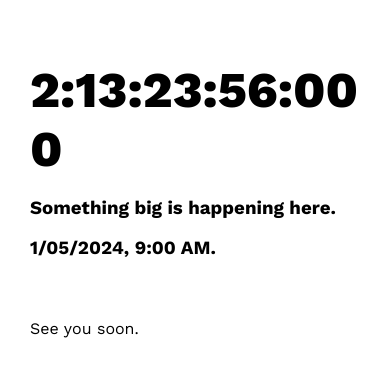
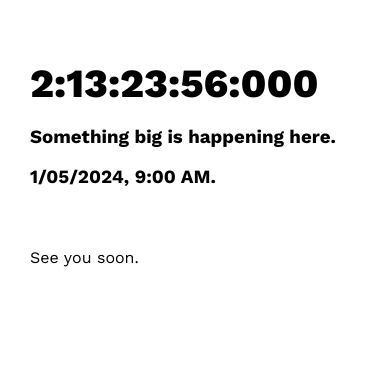
Before and after one commit to RealHackerman/SXTA, a website: page private/countdown.html in a window 390 px wide. Drawn offline with nearby package versions, Linux system fonts and the light colour scheme; files that its build step writes are made by us from their sources; files whose address does not match are found by name.

Commit message:
Fix mobile display of launchpage

```diff
--- a/public/styles/launch.css
+++ b/public/styles/launch.css
@@ -63,3 +63,19 @@ body.launch {
 .red {
     background-color: orangered;
 }
+
+h1 {
+    text-wrap: nowrap;
+}
+
+@media (max-width: 420px) {
+    h1 {
+        font-size: 40px !important;
+    }
+}
+
+@media (max-width: 350px) {
+    h1 {
+        font-size: 30px !important;
+    }
+}
```
